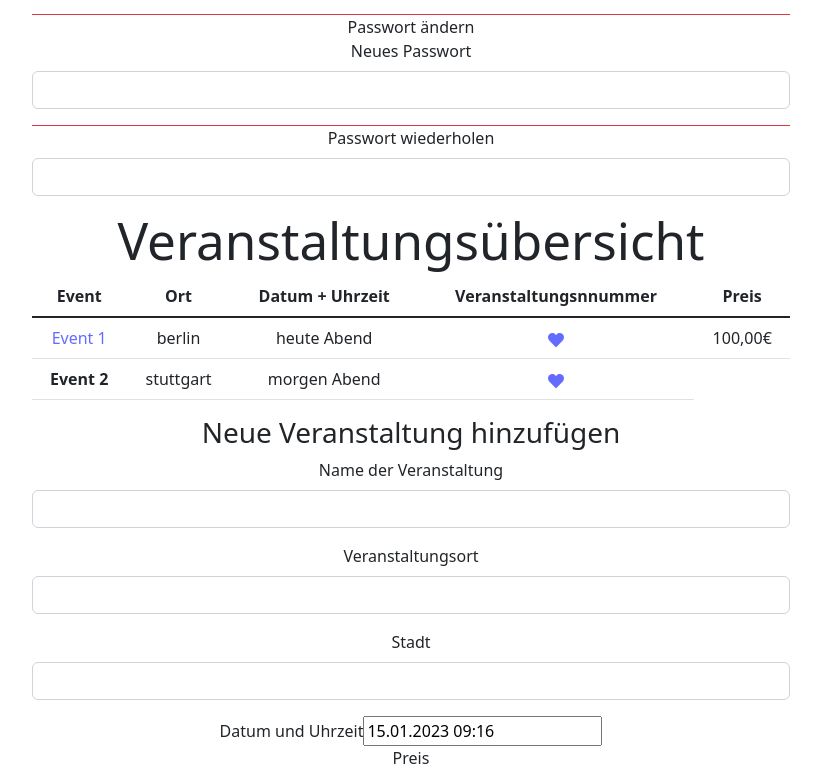
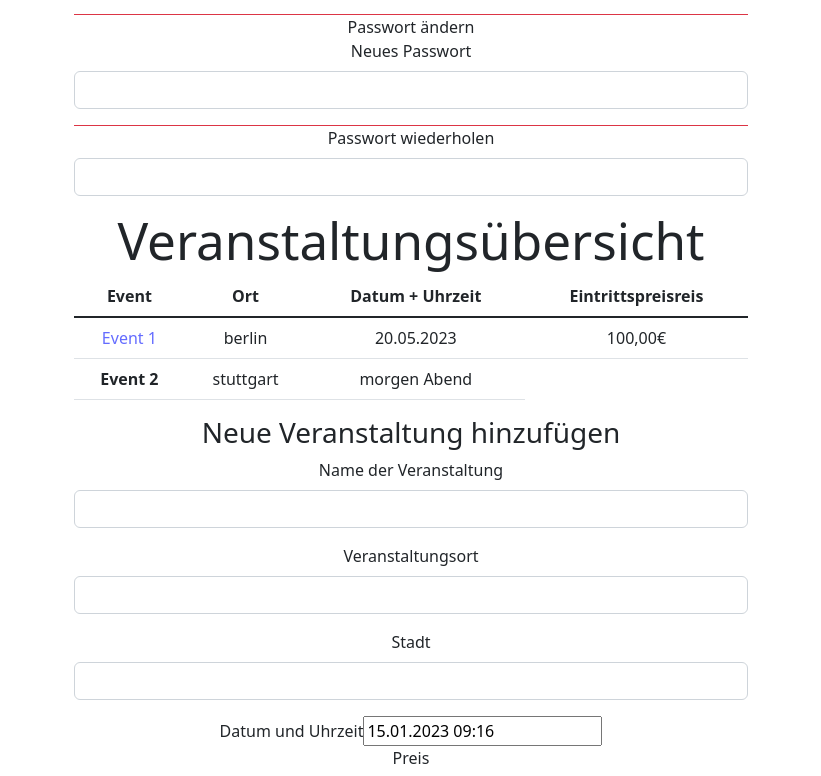
Before and after one commit to best-event-ever/frontend, a React (Vite) app: page /profile-org in a window 1280 px wide. Shown: the part 891-1667 px from the top of the page, without its empty margins (229-1050 px from the left). Built offline with nearby package versions, Linux system fonts and the light colour scheme.

Commit message:
trying to connect

```diff
--- a/src/App.jsx
+++ b/src/App.jsx
@@ -8,7 +8,6 @@ import { ProfileOrgPage } from "./pages/ProfileOrgPage.jsx";
 import { RegistrationUserPage } from "./pages/RegistrationUserPage";
 import { RegistrationOrgPage } from "./pages/RegistrationOrgPage";
 import { SearchResultsPage } from "./pages/SearchResultsPage";
-import { ShoppingCartPage } from "./pages/ShoppingCartPage";
 import { Navbar } from "./components/Navbar.jsx";
 import { Header } from "./components/Header.jsx";
 import { BrowserRouter, Routes, Route } from "react-router-dom";
@@ -33,7 +32,6 @@ export default function App() {
           <Route path="/profile-user" element={<ProfileUserPage />} />
           <Route path="/profile-org" element={<ProfileOrgPage />} />
           <Route path="/results" element={<SearchResultsPage />} />
-          <Route path="/shoppingcart" element={<ShoppingCartPage />} />
         </Routes>
       </BrowserRouter>
     </>
--- a/src/components/Navbar.jsx
+++ b/src/components/Navbar.jsx
@@ -7,7 +7,6 @@ export function Navbar() {
     <div>
       <nav className="navbar navbar-expand-lg bg-light">
         <div className="container-fluid">
-          <span className="navbar-brand">Navbar</span>
           <button
             className="navbar-toggler"
             type="button"
@@ -22,16 +21,12 @@ export function Navbar() {
           <div className="collapse navbar-collapse" id="navbarSupportedContent">
             <ul className="navbar-nav me-auto mb-2 mb-lg-0">
               <li className="nav-item">
-                <a
-                  className="nav-link active"
-                  aria-current="page"
-                  href="http://localhost:5173"
-                >
+                <a className="nav-link active" aria-current="page" href="#">
                   Home
                 </a>
               </li>
               <li className="nav-item">
-                <a className="nav-link" href="http://localhost:5173/login">
+                <a className="nav-link" href="#">
                   Login
                 </a>
               </li>
--- a/src/pages/Homepage.jsx
+++ b/src/pages/Homepage.jsx
@@ -107,10 +107,7 @@ export function Homepage() {
             <th scope="col">Event</th>
             <th scope="col">Ort</th>
             <th scope="col">Datum + Uhrzeit</th>
-            <th scope="col">Preis</th>
-            <th scope="col">
-              <FaHeart />
-            </th>
+            <th scope="col">Eintrittspreisreis</th>
           </tr>
         </thead>
         {search.events &&
@@ -124,21 +121,11 @@ export function Homepage() {
                   </th>
                   <td>berlin</td>
                   <td>heute Abend</td>
-                  <td>
-                    <a href="">
-                      <FaHeart />
-                    </a>
-                  </td>
                 </tr>
                 <tr>
                   <th scope="row">Event 2</th>
                   <td>stuttgart</td>
                   <td>morgen Abend</td>
-                  <td>
-                    <a href="">
-                      <FaHeart />
-                    </a>
-                  </td>
                 </tr>
               </tbody>
             );
--- a/src/pages/ProfileOrgPage.jsx
+++ b/src/pages/ProfileOrgPage.jsx
@@ -28,16 +28,13 @@ export function ProfileOrgPage() {
 
   const handleSubmit = (e) => {
     e.preventDefault();
-    fetch(
-      "mongodb+srv://Ella:GjF8pF3zzCrWasQr@ellascluster.tgz3pmk.mongodb.net/event/events",
-      {
-        method: "POST",
-        body: JSON.stringify(formData),
-        headers: {
-          "Content-type": "application/json; charset=UTF-8",
-        },
-      }
-    )
+    fetch("http:/events", {
+      method: "POST",
+      body: JSON.stringify(formData),
+      headers: {
+        "Content-type": "application/json; charset=UTF-8",
+      },
+    })
       .then((response) => response.json())
       .then((response) => fetchData());
     setFormData(INITIAL);
@@ -194,8 +191,7 @@ export function ProfileOrgPage() {
             <th scope="col">Event</th>
             <th scope="col">Ort</th>
             <th scope="col">Datum + Uhrzeit</th>
-            <th scope="col">Veranstaltungsnnummer</th>
-            <th scope="col">Preis</th>
+            <th scope="col">Eintrittspreisreis</th>
           </tr>
         </thead>
         <tbody className="table-group-divider">
@@ -204,23 +200,13 @@ export function ProfileOrgPage() {
               <a href={`/event-details`}>Event 1</a>
             </th>
             <td>berlin</td>
-            <td>heute Abend</td>
-            <td>
-              <a href="">
-                <FaHeart />
-              </a>
-            </td>
+            <td>20.05.2023</td>
             <td>100,00€</td>
           </tr>
           <tr>
             <th scope="row">Event 2</th>
             <td>stuttgart</td>
             <td>morgen Abend</td>
-            <td>
-              <a href="">
-                <FaHeart />
-              </a>
-            </td>
           </tr>
         </tbody>
       </table>
--- a/src/pages/ShoppingCartPage.jsx
+++ /dev/null
@@ -1,5 +0,0 @@
-import React from "react";
-
-export function ShoppingCartPage() {
-  return <h1>ShoppingCartPage</h1>;
-}
```
